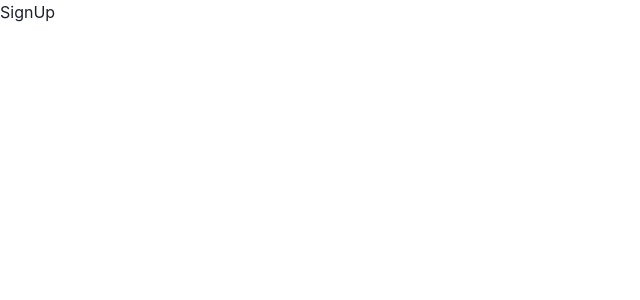
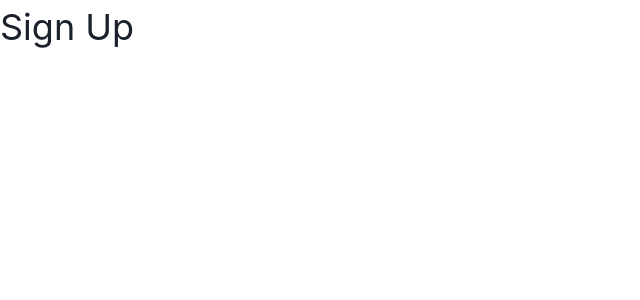
Before and after one commit to Luta-org/Luta, a Next.js app: page / in a window 1280 px wide. Shown: the top 300 px of the page, without its empty margins (0-640 px from the left). Built offline with nearby package versions, Linux system fonts and the light colour scheme.

Commit message:
testing chakra

```diff
--- a/pages/SignUp.jsx
+++ b/pages/SignUp.jsx
@@ -1,7 +1,11 @@
+import { Text } from "@chakra-ui/react";
 import React from "react";
 
 const SignUp = () => {
-  return <div>SignUp</div>;
+  return <div>
+    <Text
+    fontSize="4xl">Sign Up</Text>
+  </div>;
 };
 
 export default SignUp;
```
